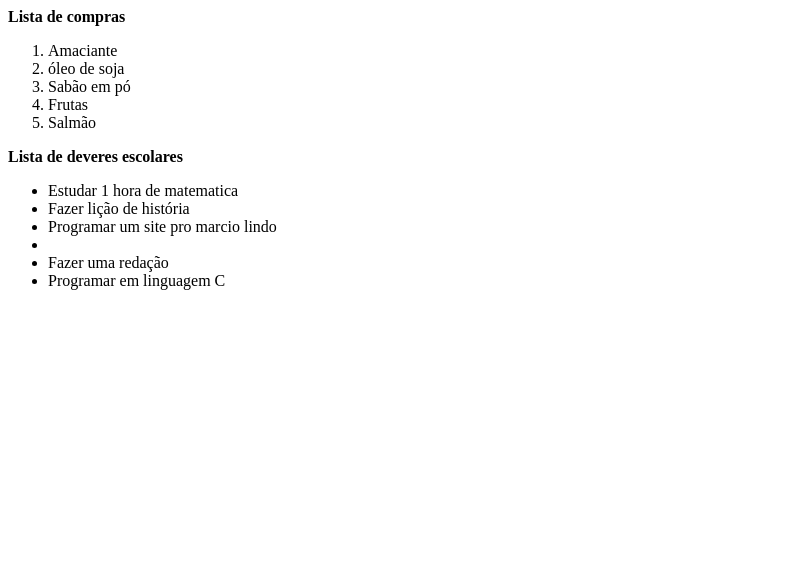
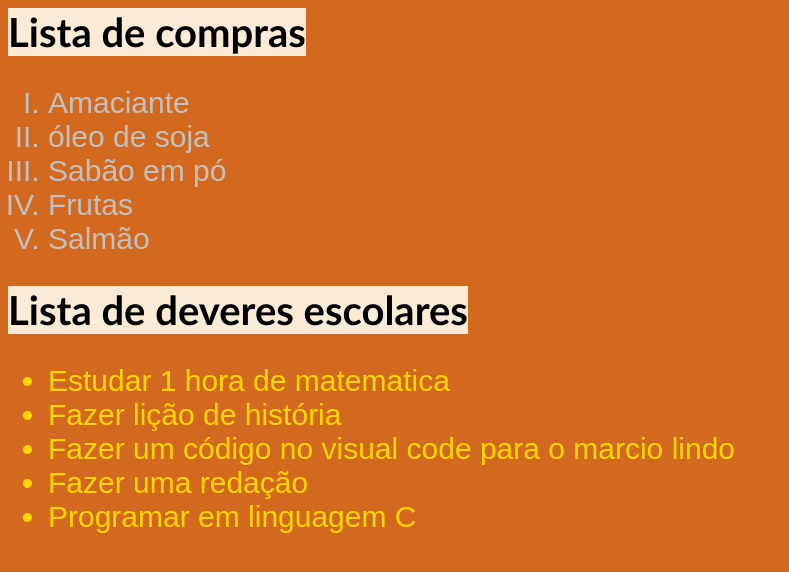
Before and after one commit to gustavovillarroel99/atividade, a plain HTML site: page index.Html in a window 1280 px wide. Shown: the whole page, without its empty margins (0-789 px from the left). Drawn offline with Linux system fonts and the light colour scheme.

Commit message:
Inicio do projeto Html e estilização do Css

```diff
--- a/index.Html
+++ b/index.Html
@@ -3,11 +3,12 @@
 <head>
     <meta charset="UTF-8">
     <meta name="viewport" content="width=device-width, initial-scale=1.0">
+    <link rel="stylesheet" href="style.css">
     <title>Document</title>
 </head>
 <body>
     <Strong>Lista de compras</Strong>
-    <ol id="Lista de compras">
+    <ol type="I" id="Lista de compras">
         <li>Amaciante</li>
         <li>óleo de soja</li>
         <li>Sabão em pó</li>
@@ -19,7 +20,7 @@
     <ul id="Lista de deveres escolares">
         <li>Estudar 1 hora de matematica</li>
         <li>Fazer lição de história</li>
-        <li>Programar um site pro marcio lindo<li>
+       <li>Fazer um código no visual code para o marcio lindo</li>
         <li>Fazer uma redação</li>
         <li>Programar em linguagem C</li>
     </ul>
--- /dev/null
+++ b/style.css
@@ -0,0 +1,22 @@
+strong{
+    font-family: 'Gill Sans', 'Gill Sans MT', Calibri, 'Trebuchet MS', sans-serif;
+    font-size: 40px;
+    background-color: antiquewhite;
+
+}
+    body{
+        background-color: chocolate;
+
+    }
+
+    ul{
+        font-size: 30px;
+        color: gold;
+        font-family: Arial, Helvetica, sans-serif;
+    }
+
+    ol{
+       font-size: 30px;
+       color: silver;
+       font-family: Arial, Helvetica, sans-serif;
+    }
```
